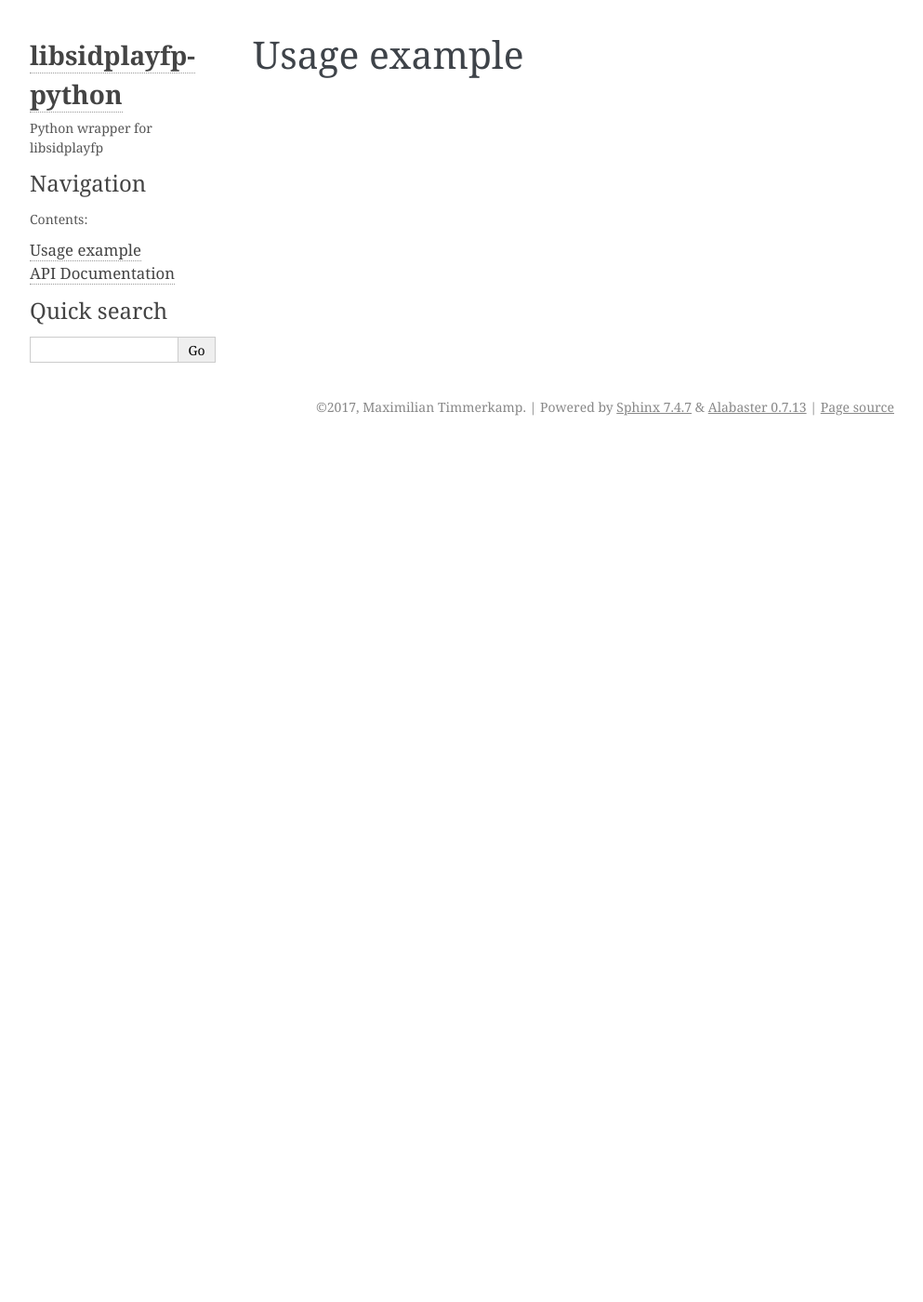
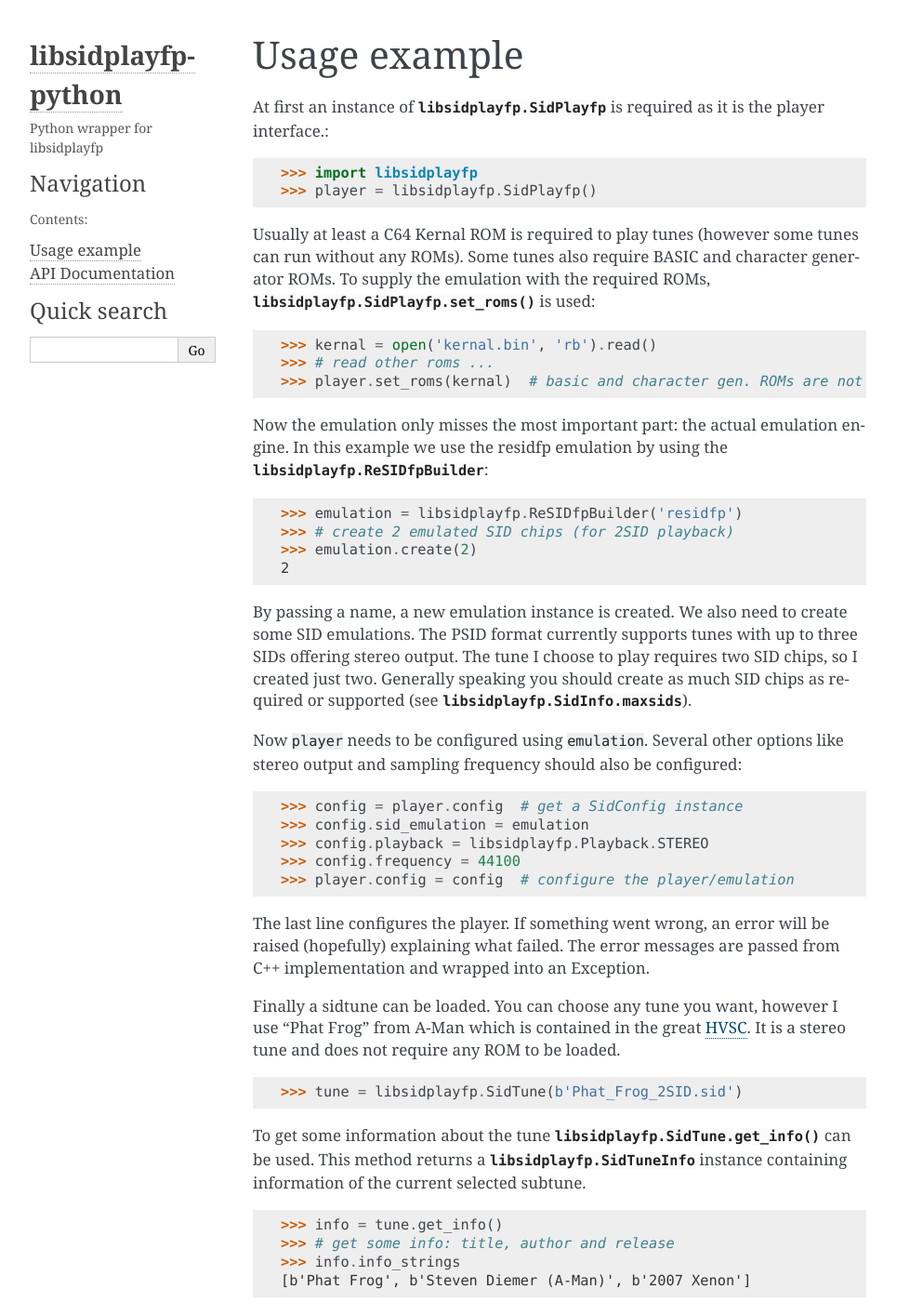
Before and after one commit to mtimmerkamp/libsidplayfp-python, a Sphinx documentation site: the page built from doc/example.rst, in a window 1280 px wide and 1400 px high. Shown: the whole window at 93% size, without its empty margins (148-1141 px from the left). Built offline with Sphinx 7.4.7, drawn with Linux system fonts in a browser that asks for light colours; some of the changed text lies outside the part shown.

Commit message:
Added usage example and added requirements.txt.

```diff
--- a/doc/example.rst
+++ b/doc/example.rst
@@ -1,2 +1,86 @@
 Usage example
 #############
+
+At first an instance of :py:class:`libsidplayfp.SidPlayfp` is required as it is the player interface.::
+
+    >>> import libsidplayfp
+    >>> player = libsidplayfp.SidPlayfp()
+
+Usually at least a C64 Kernal ROM is required to play tunes (however some tunes can run without any ROMs). Some tunes also require BASIC and character generator ROMs. To supply the emulation with the required ROMs, :py:func:`libsidplayfp.SidPlayfp.set_roms` is used::
+
+    >>> kernal = open('kernal.bin', 'rb').read()
+    >>> # read other roms ...
+    >>> player.set_roms(kernal)  # basic and character gen. ROMs are not required
+
+Now the emulation only misses the most important part: the actual emulation engine. In this example we use the residfp emulation by using the :py:class:`libsidplayfp.ReSIDfpBuilder`::
+
+    >>> emulation = libsidplayfp.ReSIDfpBuilder('residfp')
+    >>> # create 2 emulated SID chips (for 2SID playback)
+    >>> emulation.create(2)
+    2
+
+By passing a name, a new emulation instance is created. We also need to create some SID emulations. The PSID format currently supports tunes with up to three SIDs offering stereo output. The tune I choose to play requires two SID chips, so I created just two. Generally speaking you should create as much SID chips as required or supported (see :py:attr:`libsidplayfp.SidInfo.maxsids`).
+
+Now ``player`` needs to be configured using ``emulation``. Several other options like stereo output and sampling frequency should also be configured::
+
+    >>> config = player.config  # get a SidConfig instance
+    >>> config.sid_emulation = emulation
+    >>> config.playback = libsidplayfp.Playback.STEREO
+    >>> config.frequency = 44100
+    >>> player.config = config  # configure the player/emulation
+
+The last line configures the player. If something went wrong, an error will be raised (hopefully) explaining what failed. The error messages are passed from C++ implementation and wrapped into an Exception.
+
+Finally a sidtune can be loaded. You can choose any tune you want, however I use "Phat Frog" from A-Man which is contained in the great `HVSC <http://hvsc.c64.org>`_. It is a stereo tune and does not require any ROM to be loaded.
+
+    >>> tune = libsidplayfp.SidTune(b'Phat_Frog_2SID.sid')
+
+To get some information about the tune :py:func:`libsidplayfp.SidTune.get_info()` can be used. This method returns a :py:class:`libsidplayfp.SidTuneInfo` instance containing information of the current selected subtune.
+
+    >>> info = tune.get_info()
+    >>> # get some info: title, author and release
+    >>> info.info_strings
+    [b'Phat Frog', b'Steven Diemer (A-Man)', b'2007 Xenon']
+
+    >>> # number of subsongs:
+    >>> info.songs
+    1
+
+    >>> # how many SID chips are used?
+    >>> info.sid_chips
+    2
+    >>> # which models are required?
+    >>> info.sid_model(0)
+    <SidModel.MODEL8580: 2>
+    >>> info.sid_model(1)
+    <SidModel.MODEL8580: 2>
+
+After loading the tune and receiving some information about it, we are ready to load it into the player.
+
+    >>> player.load(tune)
+
+If no exception is raised, everything is ready to play that tune. We just require some library to output the sound. Here we will use `PyAudio <https://pypi.python.org/pypi/PyAudio/>`_ but any audio library wil be sufficient if it supports 16 bit signed integer samples passed using a buffer.
+
+Setup PyAudio::
+
+    >>> import pyaudio
+    >>> p = pyaudio.PyAudio()
+    >>> stream = p.open(
+    ...     format=pyaudio.paInt16, channels=2, rate=44100, output=True)
+
+Create a buffer for 5000 samples (about 110 ms). It is important that this buffer is mutable as the player writes the sound output to it. Therefore a ``bytearray`` is used here.
+
+    >>> samples = bytearray(5000 * 2)
+
+And play 10 seconds::
+
+    >>> while player.time < 10:
+    ...     player.play(samples)
+    ...     stream.write(bytes(samples))
+
+If everything went fine you should hear some great music produced by the SID chip emulation. Enjoy!
+
+After finishing playing around, you should close the stream and terminate PyAudio properly afterwards::
+
+    >>> stream.close()
+    >>> p.terminate()
--- a/doc/index.rst
+++ b/doc/index.rst
@@ -6,7 +6,9 @@
 Documentation of libsidplayfp-python
 ====================================
 
-This module is a Python 3 wrapper around `libsidplayfp <https://sourceforge.net/projects/sidplay-residfp/>`_ using cffi.
+``libsidplayfp`` is a Python 3 wrapper around `libsidplayfp <https://sourceforge.net/projects/sidplay-residfp/>`_ using `cffi <http://cffi.readthedocs.io/en/latest/>`_.
+
+It is licensed unter GPLv3 and available from `GitHub <https://github.com/mtimmerkamp/libsidplayfp-python>`_.
 
 .. toctree::
    :maxdepth: 3
--- /dev/null
+++ b/requirements.txt
@@ -0,0 +1 @@
+cffi>=1.0.0
```
